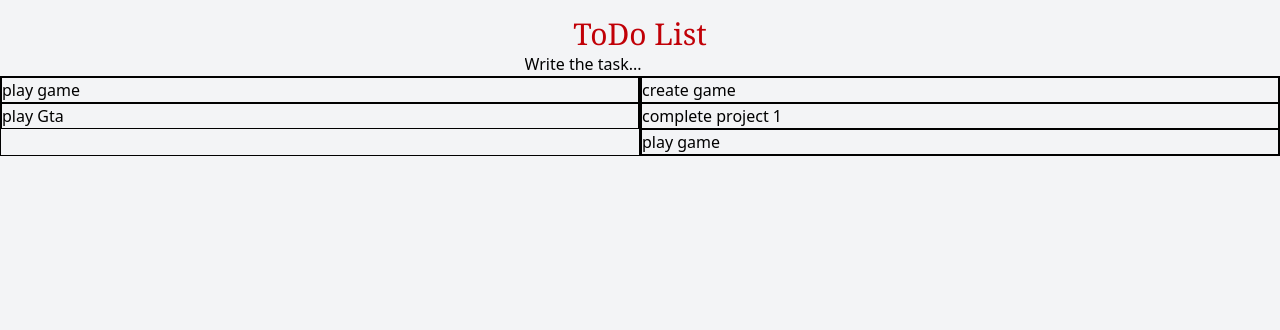
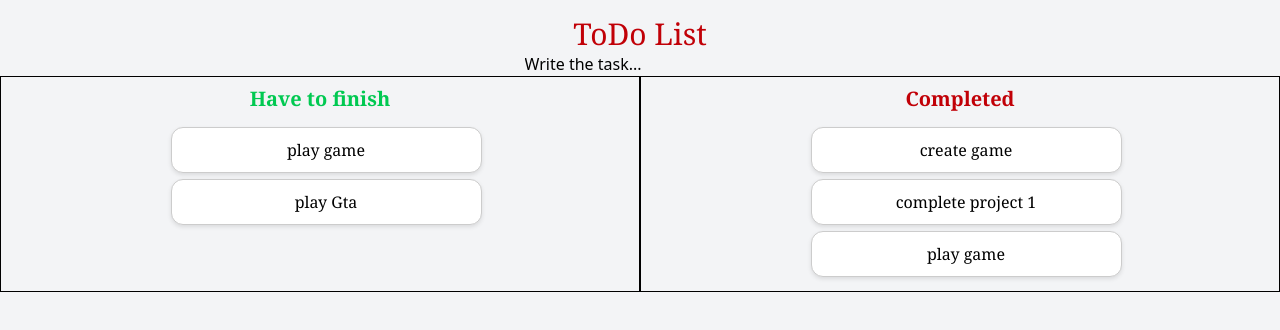
Before and after one commit to SUPHAL-MAITY/Drag_n_Drop_todo_app, a React (Vite) app: page / in a window 1280 px wide. Shown: the top 330 px of the page. Built offline with nearby package versions, Linux system fonts and the light colour scheme.

Commit message:
drag logic  completed

```diff
--- a/src/Todolist.tsx
+++ b/src/Todolist.tsx
@@ -1,8 +1,18 @@
 import "./App.css";
 import Card from "./component/Card";
 import Input from "./component/Input";
+import  { useState } from "react";
+import {
+  DndContext,
+  closestCenter,
+  useSensor,
+  useSensors,
+  PointerSensor,
+} from "@dnd-kit/core";
+import DroppableContainer from "./component/DroppableContainer";
+import type { DragEndEvent } from "@dnd-kit/core";
 
-const todos = [
+const todoList = [
   { id: 1, todo: "play game", completed: false },
   { id: 2, todo: "create game", completed: true },
   { id: 3, todo: "complete project 1", completed: true },
@@ -11,8 +21,40 @@ const todos = [
 ];
 
 function Todolsit() {
+  const sensors = useSensors(useSensor(PointerSensor));
+  const [todos, setTodos] = useState(todoList);
+
+
+
+
+  const handleDragEnd = (event: DragEndEvent) => {
+    const { active, over } = event;
+    if (!over) return;
+
+    const draggedTodo = todos.find((t) => t.id === active.id);
+    const overContainer = over.id;
+
+    if (
+      (overContainer === "completed" && !draggedTodo?.completed) ||
+      (overContainer === "incomplete" && draggedTodo?.completed)
+    ) {
+      setTodos((prev) =>
+        prev.map((t) =>
+          t.id === active.id ? { ...t, completed: !t.completed } : t
+        )
+      );
+    }
+  };
+
+
+
   return (
     <>
+      <DndContext
+        sensors={sensors}
+        collisionDetection={closestCenter}
+        onDragEnd={handleDragEnd}
+      >
         <div className="flex flex-col items-center bg-gray-100  min-h-screen ">
           <h1 className="flex  text-3xl text-red-700 font-serif mt-4">
             ToDo List{" "}
@@ -22,27 +64,32 @@ function Todolsit() {
             <Input />
           </div>
 
+          <div className=" flex jsutify-center item-stretch w-full h-full font-serif">
             {/* not completed todos */}
-        <div className=" flex jsutify-center item-stretch w-full h-full">
-          <div className="border border-black w-1/2 ">
+            <DroppableContainer id="incomplete" title="Have to finish">
+              <div className=" w-1/2 ">
                 {todos
                   .filter((todo) => !todo.completed)
                   .map((todo) => (
-                <Card title={todo.todo} />
+                    <Card key={todo.id} title={todo.todo} id={todo.id} />
                   ))}
               </div>
+            </DroppableContainer>
+
 
             {/* completed todos */}
-
-          <div className="border border-black w-1/2 ">
+            <DroppableContainer id="completed" title="Completed">
+              <div className=" w-1/2 ">
                 {todos
                   .filter((todo) => todo.completed)
                   .map((todo) => (
-                <Card title={todo.todo} />
+                    <Card key={todo.id} title={todo.todo} id={todo.id} />
                   ))}
               </div>
+            </DroppableContainer>
           </div>
         </div>
+      </DndContext>
     </>
   );
 }
--- a/src/component/Card.tsx
+++ b/src/component/Card.tsx
@@ -1,12 +1,38 @@
+import { useDraggable } from "@dnd-kit/core"
+
 type CardProps={
     title:string;
+    id:number
 }
 
-const Card = ({title}:CardProps) => {
+const Card = ({title,id}:CardProps) => {
+const { attributes, listeners, setNodeRef, transform } = useDraggable({ id });
+
+
+const style = {
+    transform: `translate(${transform?.x ?? 0}px, ${transform?.y ?? 0}px)`,
+    transition: "transform 200ms ease",
+  };
+
+
+
   return (
     <>
-      <div className="w-full border border-red ">
-        <h1>{title}</h1>
+      <div className="w-full  " ref={setNodeRef} {...attributes} {...listeners}
+      style={{
+        ...style,
+        backgroundColor: "#fff",
+        border: "1px solid #ccc",
+        borderRadius: "12px",
+        padding: "10px",
+        margin: "6px",
+        cursor: "grab",
+        boxShadow: "0 2px 4px rgba(0,0,0,0.1)",
+        display:"flex",
+        justifyContent:"center"
+      }}
+      >
+        <h1 className="font-serif">{title}</h1>
       </div>
 
     </>
--- /dev/null
+++ b/src/component/DroppableContainer.tsx
@@ -0,0 +1,29 @@
+import { useDroppable } from "@dnd-kit/core";
+import type { ReactNode } from "react";
+
+interface DroppableContainerProps {
+  id: string;
+  title: string;
+  children: ReactNode;
+}
+
+const DroppableContainer = ({
+  id,
+  title,
+  children,
+}: DroppableContainerProps) => {
+  const { setNodeRef, isOver } = useDroppable({ id });
+
+  return (
+    <div
+      ref={setNodeRef}
+      className="w-1/2 border border-black min-h-[200px] p-2 flex flex-col items-center"
+      style={{ backgroundColor: isOver ? "#d1fae5" : "#f3f4f6" }}
+    >
+      <h2 className={`text-xl font-bold mb-2 ${id==="completed"? "text-red-700" :"text-green-500"} `} >{title}</h2>
+      {children}
+    </div>
+  );
+};
+
+export default DroppableContainer;
```
Lines whose indentation alone changed are shown as unchanged.
